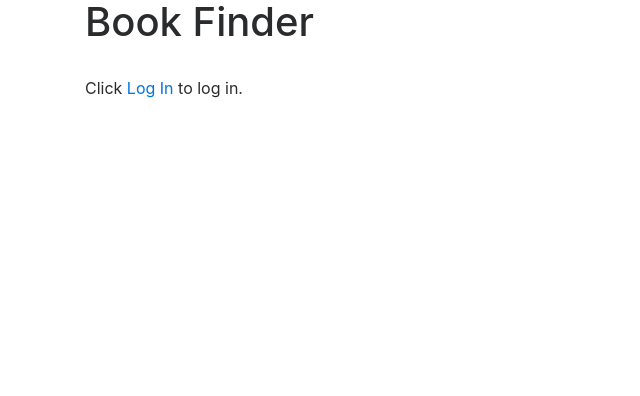
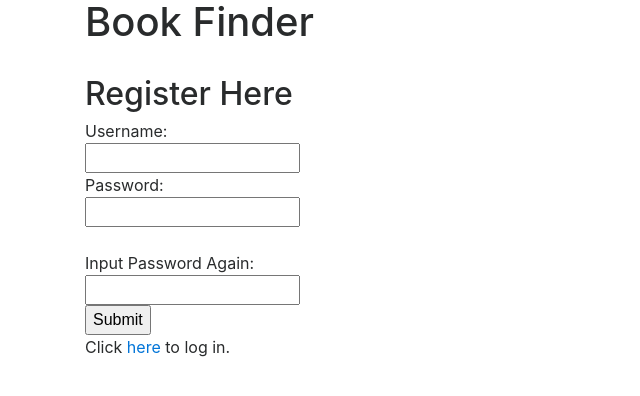
Before and after one commit to samhwangg/cs50-web-programming, a Flask app: page / in a window 1280 px wide. Shown: the top 396 px of the page, without its empty margins (0-640 px from the left). Run offline with Flask 2, Linux system fonts and the light colour scheme; some libraries are stand-ins or nearby versions.

Commit message:
Rudimentary registration working

```diff
--- a/project1/application.py
+++ b/project1/application.py
@@ -23,8 +23,17 @@ db = scoped_session(sessionmaker(bind=engine))
 
 @app.route("/", methods = ["GET", "POST"])
 def index():
+
 	if request.method == "POST":
-		session.pop('username', None)
+		if 'username' in session:
+			session.pop('username',None)
+		elif request.form.get("password") == request.form.get("password2"):
+			username = request.form.get("username")
+			password = request.form.get("password")
+			db.execute("INSERT INTO users (username, password) VALUES (:username, :password)", {"username": username, "password": password})
+			db.commit()
+			session["username"] = username
+			return redirect(url_for('search'))
 	return render_template("index.html")
 
 
--- a/project1/templates/index.html
+++ b/project1/templates/index.html
@@ -7,5 +7,16 @@
 {% block body %}
 	<h1>Book Finder</h1>
 	<br>
-	<p>Click <a href="{{ url_for('login') }}">Log In</a> to log in.</p>
+	<h2>Register Here</h2>
+	<form action="{{ url_for('index') }}" method = "post">
+    	Username: <br>
+    	<input type="text" name="username"><br>
+    	Password: <br>
+    	<input type="password" name="password"><br>
+    	<br>
+    	Input Password Again: <br>
+    	<input type="password" name="password2"><br>
+    	<input type="submit" value="Submit">
+    </form>
+	<p>Click <a href="{{ url_for('login') }}">here</a> to log in.</p>
 {% endblock %}
```
